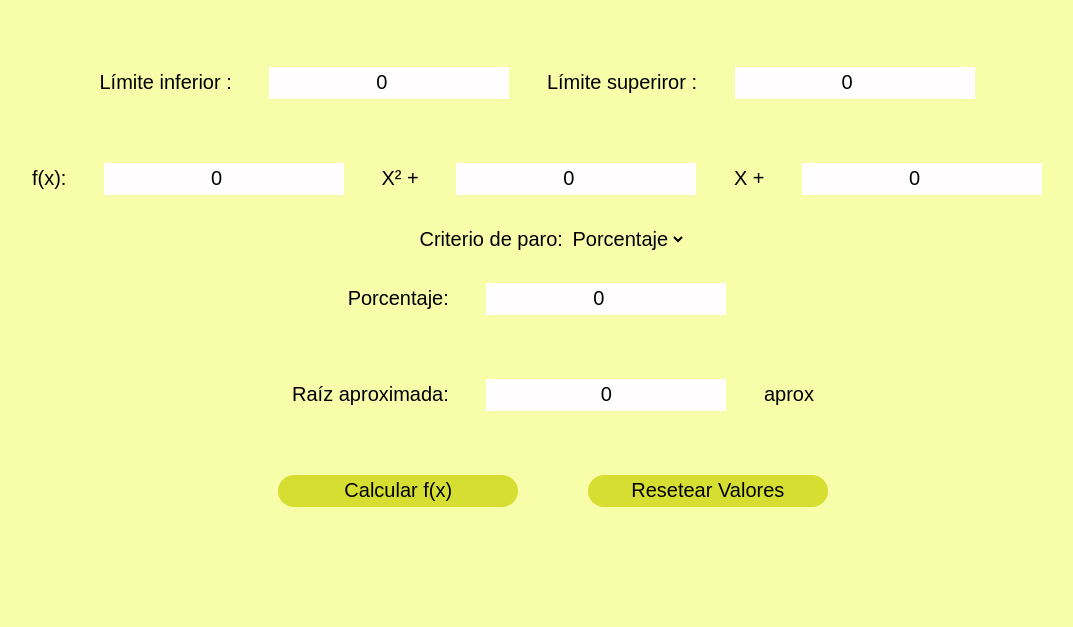
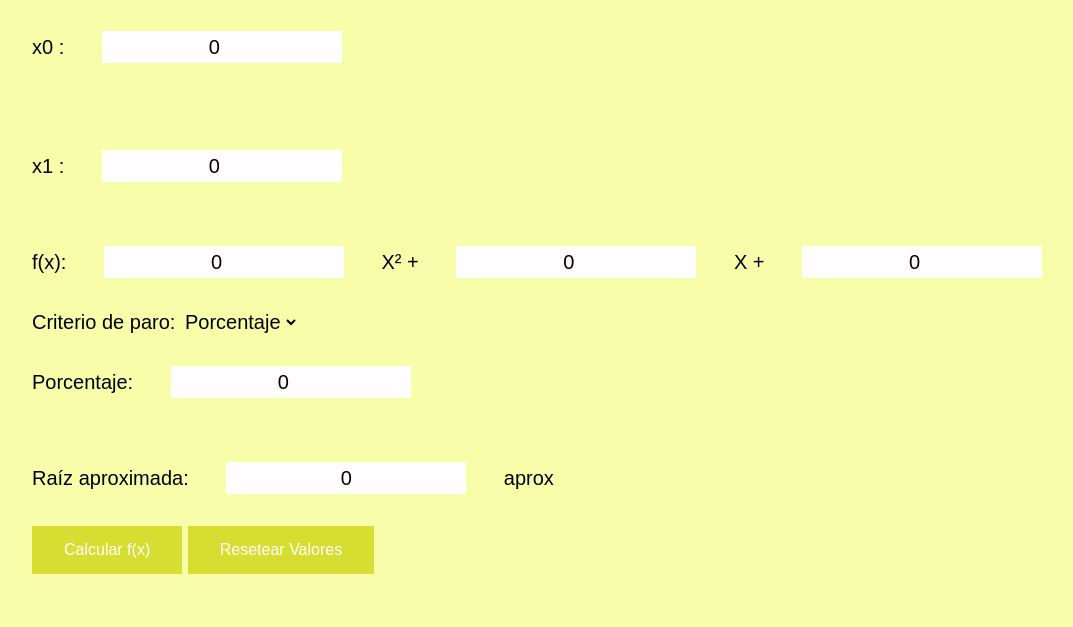
Before and after one commit to kevingt7/Biseccion, a plain HTML site: page Parcial 2/secante.html in a window 1280 px wide. Shown: the part 173-800 px from the top of the page, without its empty margins (87-1160 px from the left). Drawn offline with Linux system fonts and the light colour scheme.

Commit message:
ya está mi buen kevin, 17/05/2023

```diff
--- a/Parcial 2/bis_styles.css
+++ b/Parcial 2/bis_styles.css
@@ -95,7 +95,7 @@ p{
 .box-container {
   justify-content: center;
   flex-wrap: wrap;
-  text-align: center;
+  text-align: left;
   font-size: 20px;
 }
 input{
@@ -106,31 +106,22 @@ input{
   margin: 2rem;
 }
 .result {
-  height: 2rem;
-  width: 15rem;
-  background: rgb(238, 211, 211);
+  background-color: rgb(214, 223, 49); /* Green */
+  border: none;
+  color: white;
+  padding: 15px 32px;
   text-align: center;
-  height: 2rem;
-  width: 15rem;
-  background: rgb(214, 223, 49);
-  text-align: center;
-  border-radius: 1rem;
-  box-shadow: 0 .3 5rem rgba(123, 76, 76, 0.5);
-  margin: 2rem;
-  margin: 2rem;
+  text-decoration: none;
+  display: inline-block;
+  font-size: 16px;
 }
 .reset {
-  height: 2rem;
-  width: 15rem;
-
-  background: rgb(30, 24, 30);
+  background-color: rgb(214, 223, 49); /* Green */
+  border: none;
+  color: white;
+  padding: 15px 32px;
   text-align: center;
-  height: 2rem;
-  width: 15rem;
-  background: rgb(214, 223, 49);
-  text-align: center;
-  border-radius: 1rem;
-  box-shadow: 0 .3 5rem rgba(123, 76, 76, 0.5);
-  margin: 2rem;
-  margin: 2rem;
+  text-decoration: none;
+  display: inline-block;
+  font-size: 16px;
 }
--- a/Parcial 2/secant_styles.css
+++ b/Parcial 2/secant_styles.css
@@ -94,7 +94,7 @@ p{
 .box-container {
   justify-content: center;
   flex-wrap: wrap;
-  text-align: center;
+  text-align: left;
   font-size: 20px;
 }
 input{
@@ -105,31 +105,22 @@ input{
   margin: 2rem;
 }
 .result {
-  height: 2rem;
-  width: 15rem;
-  background: rgb(238, 211, 211);
+  background-color: rgb(214, 223, 49); /* Green */
+  border: none;
+  color: white;
+  padding: 15px 32px;
   text-align: center;
-  height: 2rem;
-  width: 15rem;
-  background: rgb(214, 223, 49);
-  text-align: center;
-  border-radius: 1rem;
-  box-shadow: 0 .3 5rem rgba(123, 76, 76, 0.5);
-  margin: 2rem;
-  margin: 2rem;
+  text-decoration: none;
+  display: inline-block;
+  font-size: 16px;
 }
 .reset {
-  height: 2rem;
-  width: 15rem;
-
-  background: rgb(30, 24, 30);
+  background-color: rgb(214, 223, 49); /* Green */
+  border: none;
+  color: white;
+  padding: 15px 32px;
   text-align: center;
-  height: 2rem;
-  width: 15rem;
-  background: rgb(214, 223, 49);
-  text-align: center;
-  border-radius: 1rem;
-  box-shadow: 0 .3 5rem rgba(123, 76, 76, 0.5);
-  margin: 2rem;
-  margin: 2rem;
+  text-decoration: none;
+  display: inline-block;
+  font-size: 16px;
 }
--- a/Parcial 2/secante.html
+++ b/Parcial 2/secante.html
@@ -12,9 +12,9 @@
       <div id="Secante">
         <h4> Secante</h4>
         <div class= "box-container" id="bisectionForm">
-          <label for="xL">Límite inferior : </label>
-          <input type="number" id="xL" name="xL" value="0" class="var" step="any">
-          <label for="xU">Límite superiror : </label>
+          <label for="xL">x0 : </label>
+          <input type="number" id="xL" name="xL" value="0" class="var" step="any"><br></br>
+          <label for="xU">x1 : </label>
           <input type="number" id="xU" name="xU" value="0" class="var" step="any">
           <div id="function">
             <div class="box-container" id="functionInputs">
```
Also changed, not shown: Parcial 2/biseccion.html (+1 -2 lines).
